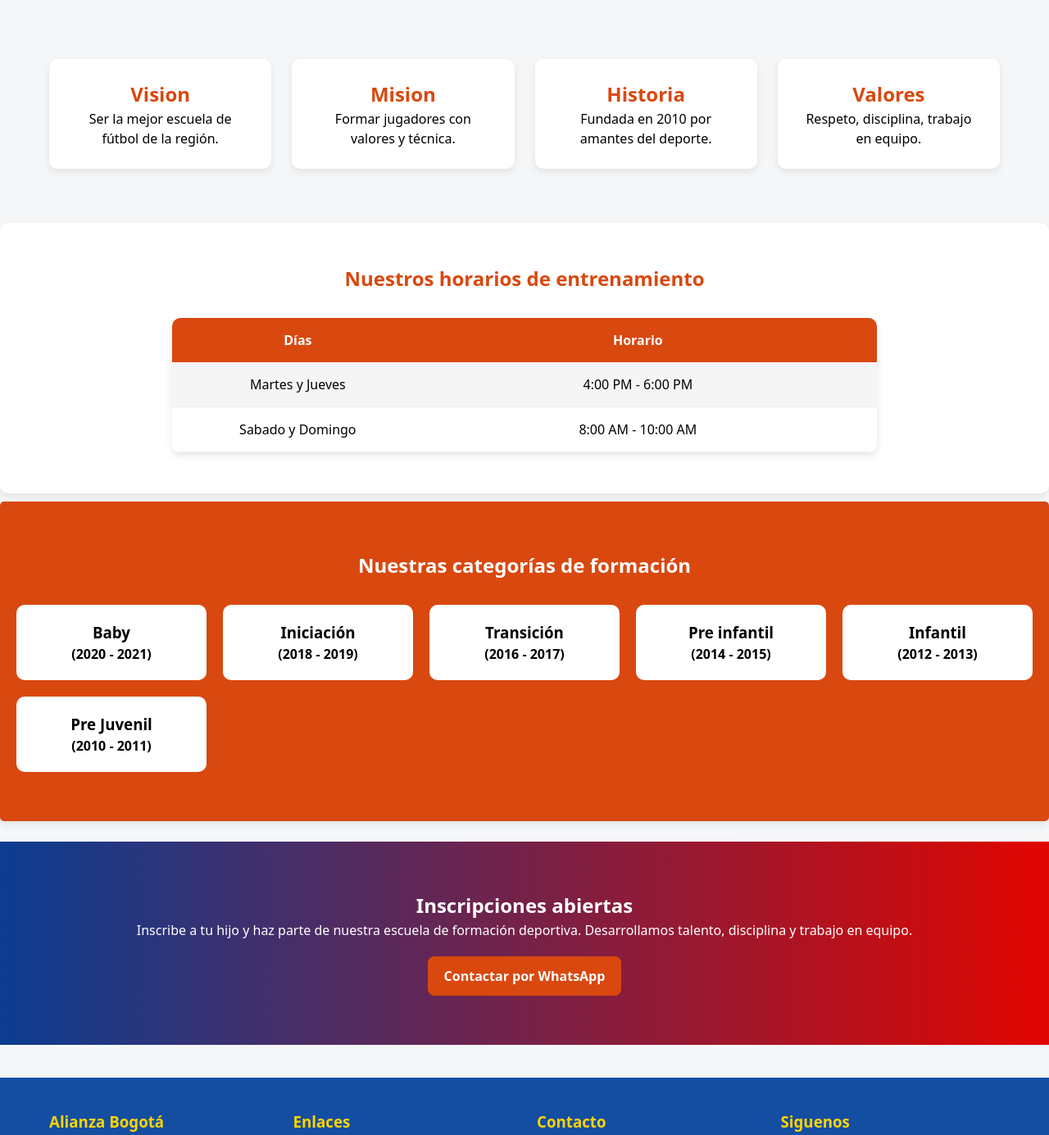
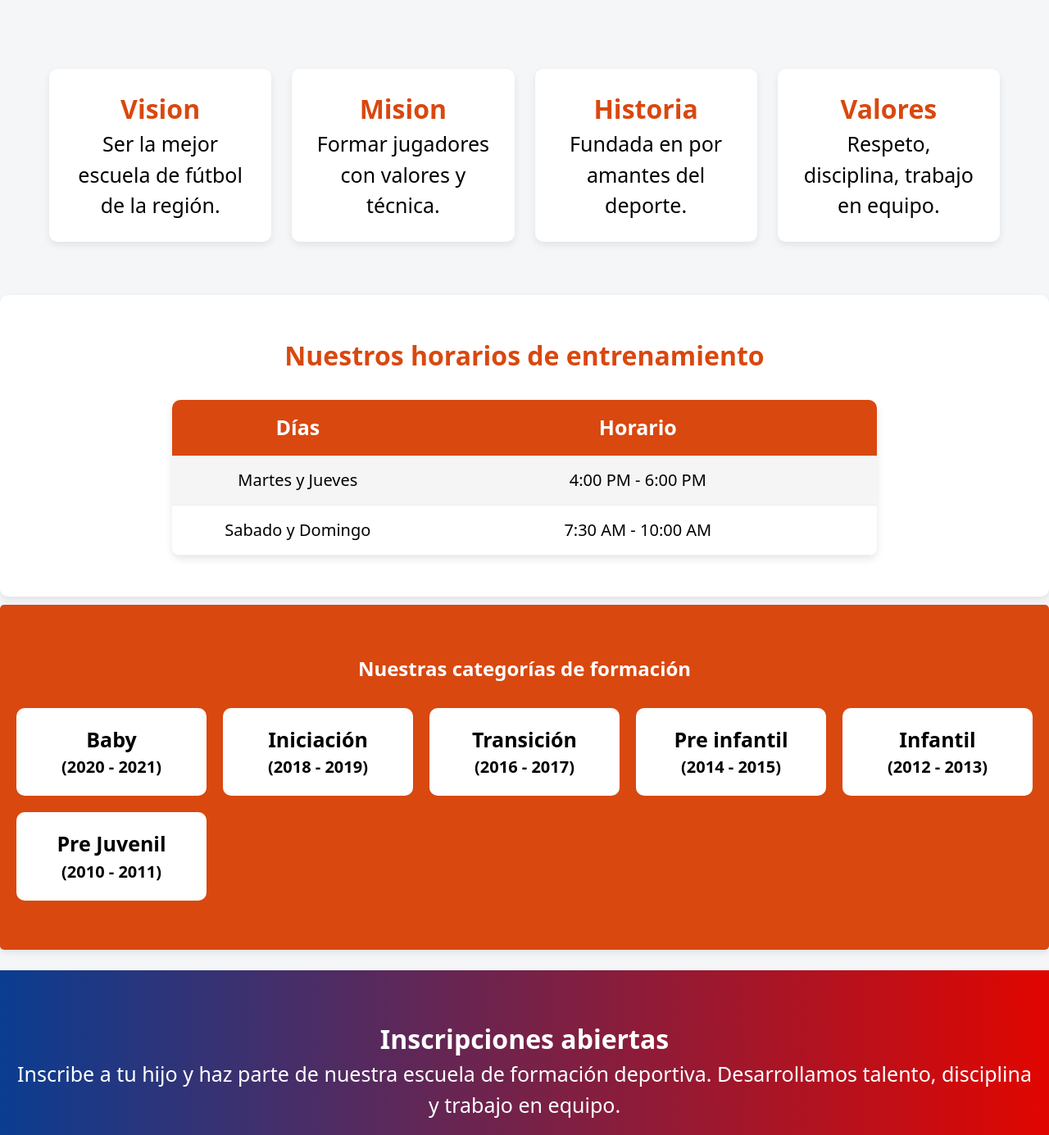
Before and after one commit to John-99F/PaginaWebClubDeportivoAlianzaBogota, a React (Vite) app: page / in a window 1280 px wide. Shown: the part 930-2315 px from the top of the page at 82% size. Built offline with nearby package versions, Linux system fonts and the light colour scheme.

Commit message:
Ajustes tamaños y colores narajas

```diff
--- a/src/components/Shedule/Schedule.css
+++ b/src/components/Shedule/Schedule.css
@@ -9,6 +9,7 @@
 .schedule-title{
   color:var(--color-secondary);
   margin-bottom:30px;
+  font-size: 32px;
 }
 
 /* tabla */
@@ -29,6 +30,7 @@
   color:white;
   font-weight:bold;
   padding:15px;
+  font-size: 25px;
 }
 
 /* filas */
@@ -39,6 +41,7 @@
   padding:15px;
   background:white;
   border-bottom:1px solid #eee;
+  font-size: 20px;
 }
 
 .schedule-row:nth-child(even){
--- a/src/components/Shedule/Shedule.jsx
+++ b/src/components/Shedule/Shedule.jsx
@@ -9,7 +9,7 @@ export default function Schedule() {
     },
     {
       dias: "Sabado y Domingo",
-      hora: "8:00 AM - 10:00 AM"
+      hora: "7:30 AM - 10:00 AM"
     },
   ];
 
--- a/src/pages/About/About.css
+++ b/src/pages/About/About.css
@@ -105,7 +105,7 @@
 }
 
 .value-card {
-  background: var(--color-primary);
+  background: var(--color-secondary);
   color: white;
   padding: 15px;
   border-radius: 8px;
--- a/src/pages/Category/Category.css
+++ b/src/pages/Category/Category.css
@@ -55,7 +55,7 @@
 }
 
 .category-info h2{
-  color:var(--color-primary);
+  color:var(--color-secondary);
   margin-bottom:10px;
   font-size: 32px;
 }
--- a/src/pages/Contact/Contact.css
+++ b/src/pages/Contact/Contact.css
@@ -55,6 +55,7 @@
 
 .contact-info h2 {
   font-size: 32px;
+  color: var(--color-secondary);
 }
 .contact-info p {
   margin: 10px 0;
@@ -70,7 +71,7 @@
 }
 
 .btn-whatsapp {
-  background: #25d366;
+  background: var(--color-secondary);
   color: white;
   padding: 12px;
   border-radius: 8px;
@@ -94,6 +95,8 @@
 .btn-email:hover {
   transform: scale(1.05);
   transition: 0.2s;
+  background: var(--color-accent);
+  color: white;
 }
 
 /* RESPONSIVE */
--- a/src/pages/Home/Home.css
+++ b/src/pages/Home/Home.css
@@ -26,6 +26,10 @@
   font-size: 40px;
 }
 
+.hero-content p {
+  font-size: 29px;
+}
+
 .hero-btn {
   margin-top: 20px;
   padding: 12px 25px;
@@ -46,6 +50,7 @@
 .gallery-section h2 {
   color: var(--color-secondary);
   margin-bottom: 20px;
+  font-size: 32px;
 }
 
 /* GRID INFORMACION */
@@ -60,8 +65,13 @@
   gap: 25px;
 }
 
+.home-main h2  {
+  font-size: 32px;
+}
+
 .home-main p {
   color: black;
+  font-size: 25px;
 }
 
 .home-card {
@@ -94,6 +104,13 @@
   gap: 20px;
 }
 
+.categorias-grid p{
+  font-size: 20px;
+}
+
+.categorias-grid h3{
+  font-size: 25px;
+}
 .categoria-card {
   background: white;
   color: black;
@@ -112,6 +129,13 @@
   color: white;
 }
 
+.inscripciones h2{
+  font-size: 32px;
+}
+
+.inscripciones p {
+  font-size: 25px;
+}
 .btn-inscripcion {
   display: inline-block;
   background: var(--color-secondary);
--- a/src/services/data.json
+++ b/src/services/data.json
@@ -2,7 +2,7 @@
   "contenido": {
     "vision": "Ser la mejor escuela de fútbol de la región.",
     "mision": "Formar jugadores con valores y técnica.",
-    "historia": "Fundada en 2010 por amantes del deporte.",
+    "historia": "Fundada en  por amantes del deporte.",
     "valores": "Respeto, disciplina, trabajo en equipo."
   },
   "imagenes": [
```
